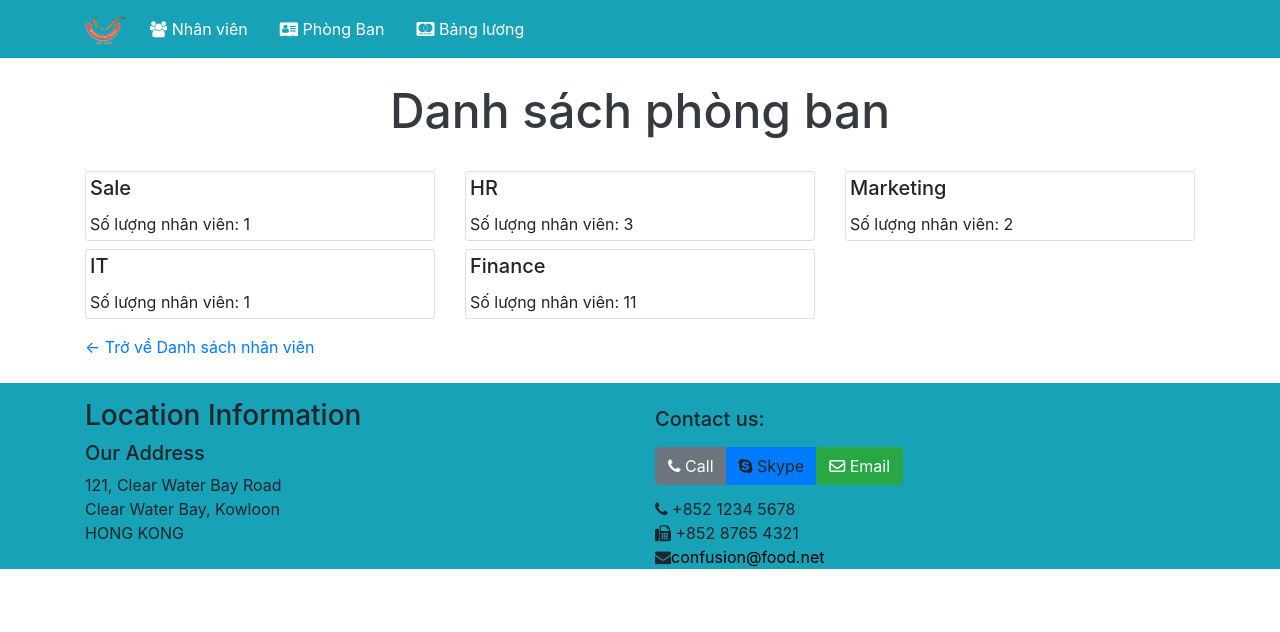
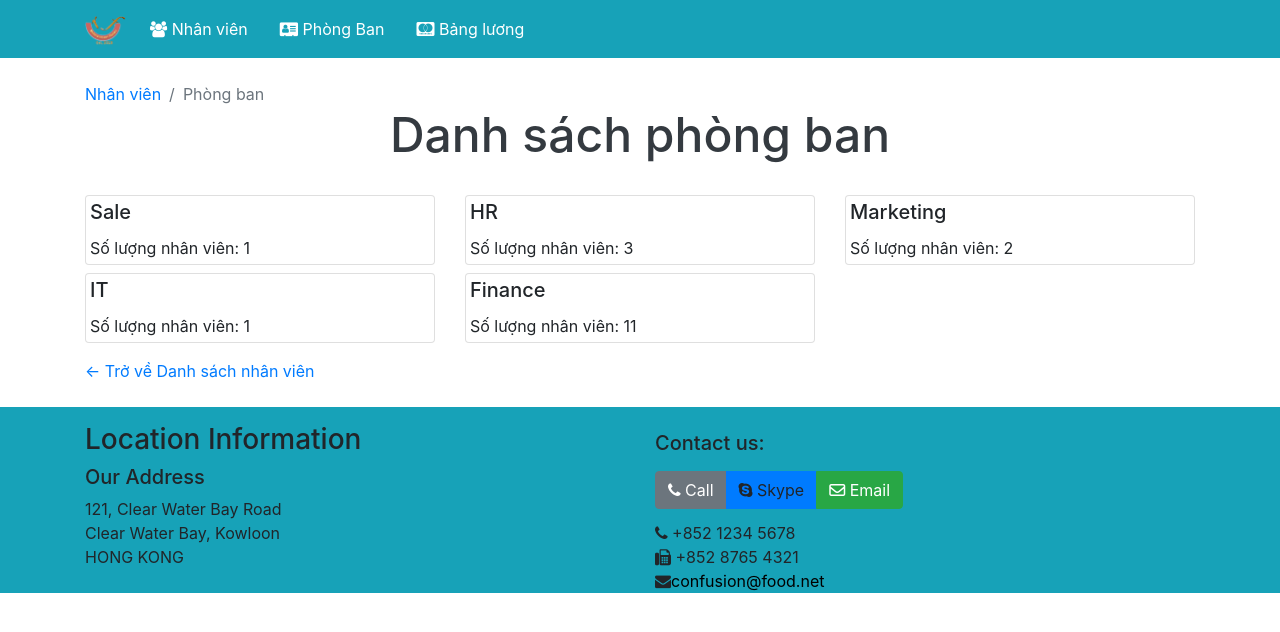
Before and after one commit to havanhuan28121994/RJS101x_01, a React (Create React App) app in the folder asm1/: page /departments in a window 1280 px wide. Shown: the top 632 px of the page. Built offline with nearby package versions, Linux system fonts and the light colour scheme.

Commit message:
added breadcrumb

```diff
--- a/asm1/src/components/DepartmentComponent.js
+++ b/asm1/src/components/DepartmentComponent.js
@@ -1,5 +1,5 @@
 import React, { Component } from "react";
-import { Card, CardText, CardTitle } from "reactstrap";
+import { Card, CardText, CardTitle, BreadcrumbItem, Breadcrumb } from "reactstrap";
 import { DEPARTMENTS } from "../shared/staffs";
 import { Link } from 'react-router-dom';
 
@@ -22,10 +22,23 @@ class DepList extends Component {
 
     return (
       <div className="container">
+        <div>
+          <Breadcrumb
+            style={{ backgroundColor: "#ffffff", padding: 0, margin: 0 }}
+          >
+            <BreadcrumbItem>
+              <Link to="/">Nhân viên</Link>
+            </BreadcrumbItem>
+            <BreadcrumbItem active>Phòng ban</BreadcrumbItem>
+          </Breadcrumb>
+        </div>
         <h1 className="pb-3 text-dark">Danh sách phòng ban</h1>
         <div className="row">{DEP}</div>
         <div className="row">
-            <Link to="/" className="col-12 pt-3"> &#8592; Trở về Danh sách nhân viên</Link>
+          <Link to="/" className="col-12 pt-3">
+            {" "}
+            &#8592; Trở về Danh sách nhân viên
+          </Link>
         </div>
       </div>
     );
--- a/asm1/src/components/SalaryList.js
+++ b/asm1/src/components/SalaryList.js
@@ -1,5 +1,5 @@
 import React, { Component } from "react";
-import { Card, CardText, CardTitle } from "reactstrap";
+import { Card, CardText, CardTitle, Breadcrumb, BreadcrumbItem } from "reactstrap";
 import { Link } from 'react-router-dom';
 
 class SalaryList extends Component {
@@ -20,8 +20,7 @@ class SalaryList extends Component {
             <CardText className="pl-2 pb-2">Hệ số lương: {staff.salaryScale}</CardText>
             <CardText className="pl-2 pb-2">Số giờ làm thêm: {staff.overTime}</CardText>
             <CardText className="pl-3 pb-2 bg-light" style={{ borderTop : '1px solid #878787'}}>
-              Lương:
-              {(
+              Lương: {(
                 staff.salaryScale * basicSalary +
                 staff.overTime * overTimeSalary
               ).toFixed(1)}
@@ -33,10 +32,21 @@ class SalaryList extends Component {
 
     return (
       <div className="container">
-        <h1 className="pb-3 text-dark">Danh sách phòng ban</h1>
+        <div>
+          <Breadcrumb style={{backgroundColor: "#ffffff" , padding : 0, margin : 0}}>
+            <BreadcrumbItem>
+              <Link to="/">Nhân viên</Link>
+            </BreadcrumbItem>
+            <BreadcrumbItem active>Bảng lương</BreadcrumbItem>
+          </Breadcrumb>
+        </div>
+        <h1 className="pb-3 text-dark">Danh sách bảng lương</h1>
         <div className="row">{staffs}</div>
         <div className="row">
-          <Link to="/" className="col-12 pt-3"> &#8592; Trở về Danh sách nhân viên </Link>
+          <Link to="/" className="col-12 pt-3">
+            {" "}
+            &#8592; Trở về Danh sách nhân viên{" "}
+          </Link>
         </div>
       </div>
     );
--- a/asm1/src/components/StaffComponent.js
+++ b/asm1/src/components/StaffComponent.js
@@ -45,24 +45,22 @@ class Staff extends Component {
 
     return (
       <div>
+        <div>
+          <Breadcrumb
+            style={{ backgroundColor: "#ffffff", padding: 0, margin: 0 }}
+          >
+            <BreadcrumbItem>
+              <Link to="/">Nhân viên</Link>
+            </BreadcrumbItem>
+            <BreadcrumbItem active>{name}</BreadcrumbItem>
+          </Breadcrumb>
+        </div>
 
-        <Breadcrumb>
-          <BreadcrumbItem>
-            <Link to="/">Nhân viên</Link>
-          </BreadcrumbItem>
-          <BreadcrumbItem active>
-            {name}
-          </BreadcrumbItem>
-        </Breadcrumb>
-
-        <div>
-          {rendered}
-        </div>
+        <div>{rendered}</div>
 
         <div>
           <Link to="/">Trở về Danh sách nhân viên</Link>
         </div>
-
       </div>
     );
   }
```
